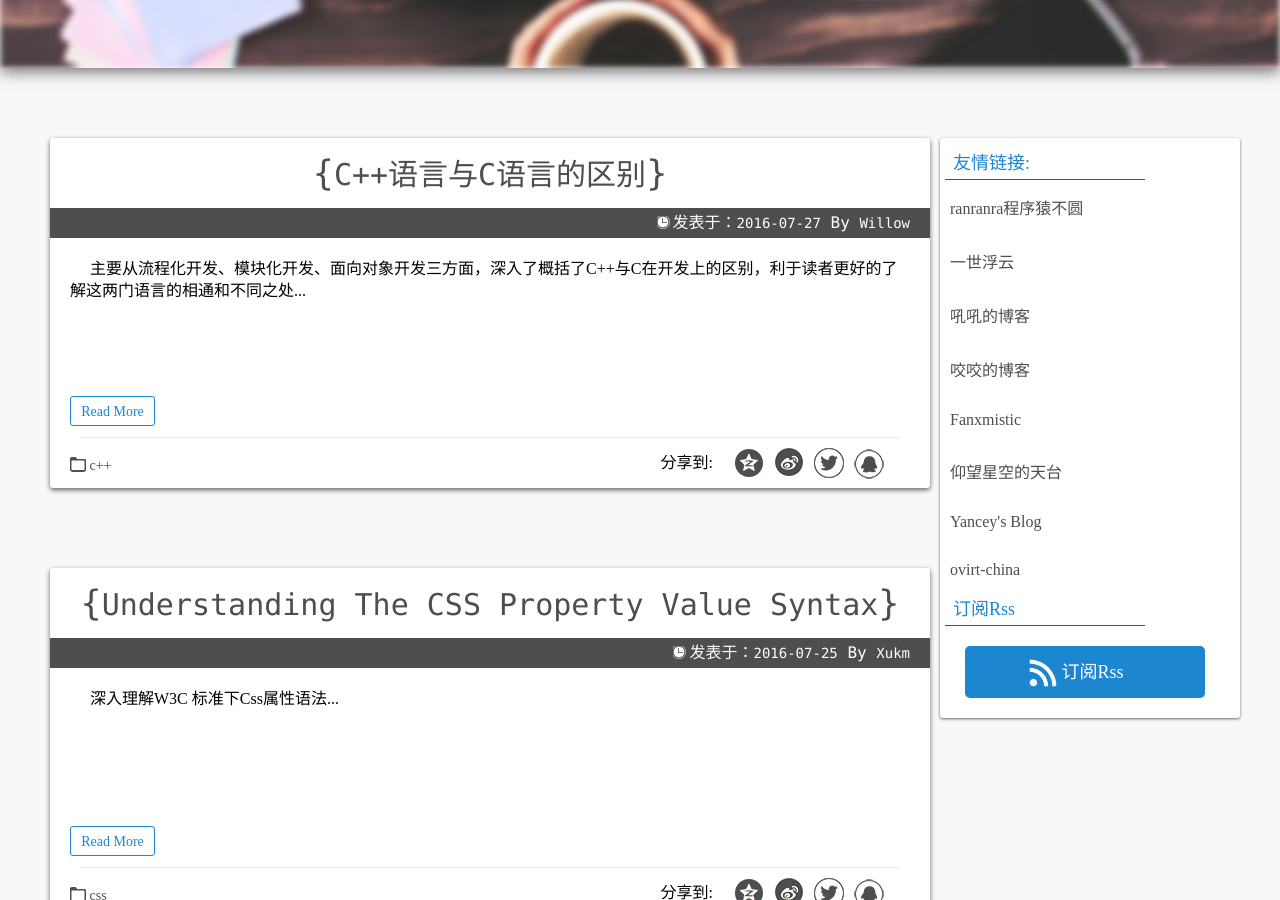
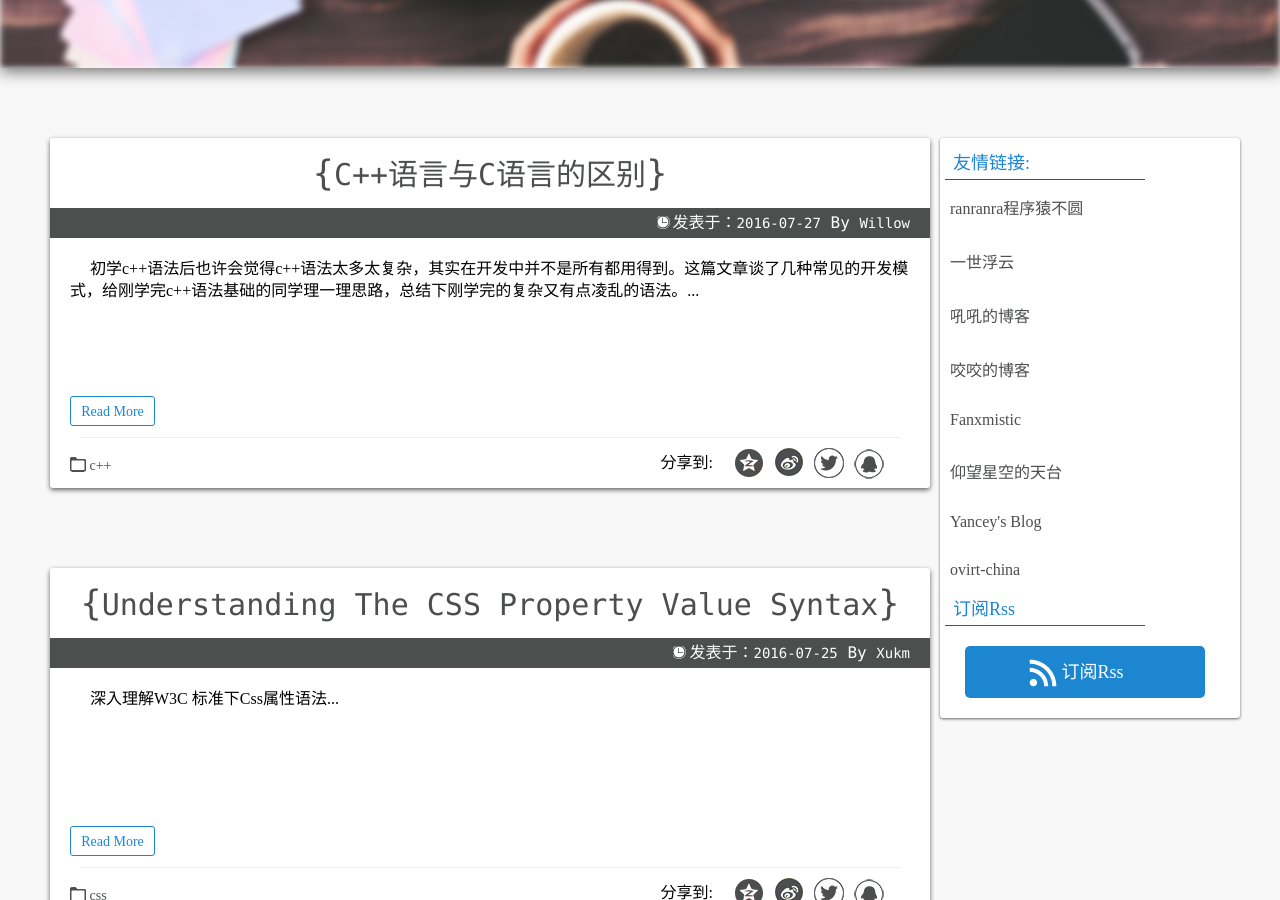
Before and after one commit to xgcyjd2014/xgcyjd2014.github.io, a Jekyll site: the page pages/blogs-list.html, which Jekyll copies as it is, in a window 1280 px wide and 900 px high, scrolled down 532 px. Built offline with Jekyll 4.4.1, drawn with Linux system fonts in a browser that asks for light colours; some web fonts are replaced.

Commit message:
new version

```diff
--- a/_posts/tech/c++/2016-07-27-c++pattern.markdown
+++ b/_posts/tech/c++/2016-07-27-c++pattern.markdown
@@ -3,7 +3,7 @@ layout: post
 title: C++语言与C语言的区别
 author: Willow
 tagpic: c++.jpg
-description: 主要从流程化开发、模块化开发、面向对象开发三方面，深入了概括了C++与C在开发上的区别，利于读者更好的了解这两门语言的相通和不同之处
+description: 初学c++语法后也许会觉得c++语法太多太复杂，其实在开发中并不是所有都用得到。这篇文章谈了几种常见的开发模式，给刚学完c++语法基础的同学理一理思路，总结下刚学完的复杂又有点凌乱的语法。
 category: c++
 ---
 
```
